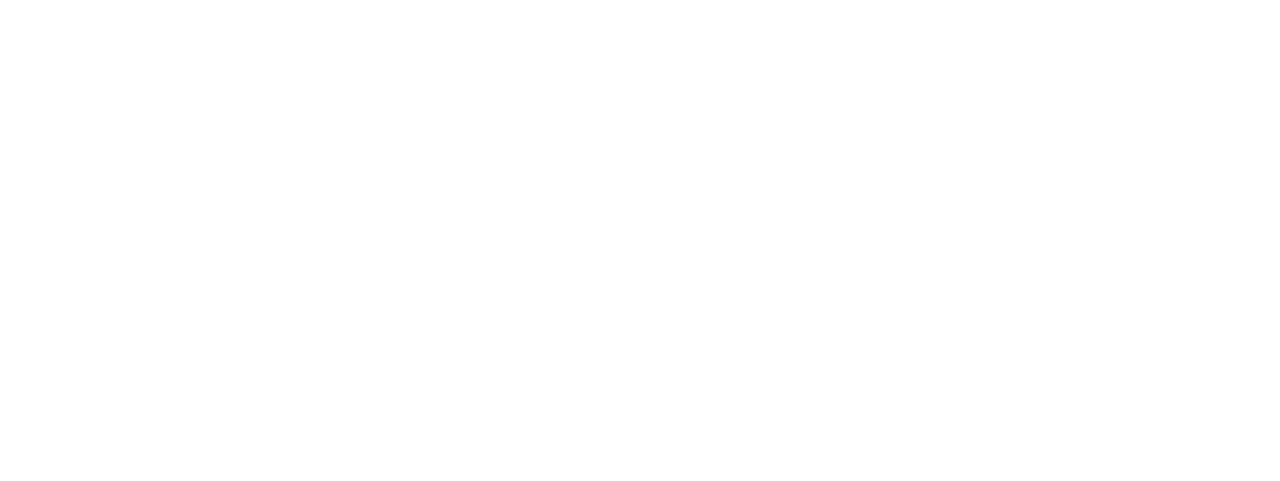
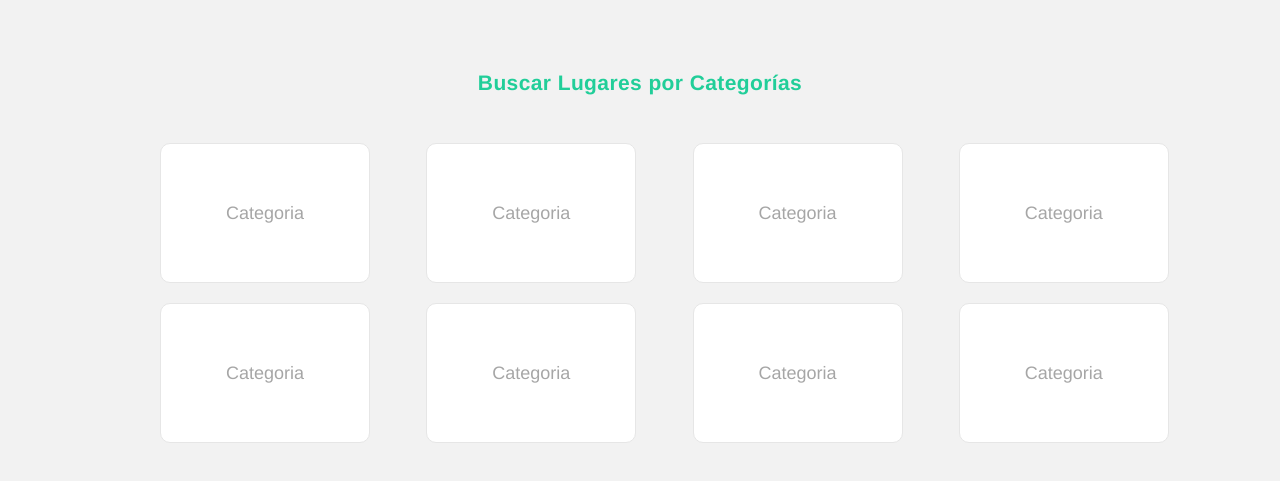
Before and after one commit to CarvajalDev/Angular-6-sitios, an Angular app: page / in a window 1280 px wide. Shown: the part 439-920 px from the top of the page. Before the commit the page ends 800 px from the top, so only its background shows below. Built offline with nearby package versions, Linux system fonts and the light colour scheme; no server answers; a web font is replaced by a local one.

Commit message:
diseño de categories component

```diff
--- a/src/app/app.module.ts
+++ b/src/app/app.module.ts
@@ -14,6 +14,7 @@
 import { SitiosCiudadesComponent } from './sitios-ciudades/sitios-ciudades.component';
 
 import { NgbModule } from '@ng-bootstrap/ng-bootstrap';
+import { CategoriesComponent } from './categories/categories.component';
 
 
 
@@ -27,7 +28,8 @@
     DetailsComponent,
     HomeComponent,
     SitioComponent,
-    SitiosCiudadesComponent
+    SitiosCiudadesComponent,
+    CategoriesComponent
   ],
   imports: [
     BrowserModule,
--- /dev/null
+++ b/src/app/categories/categories.component.html
@@ -0,0 +1,43 @@
+<section id="lugar" class="light-bg">
+  <div class="container">
+    <div class="row">
+      <div class="col-lg-12 text-center">
+        <div class="section-title">
+          <h2>Buscar Lugares por Categorías</h2>
+        </div>
+      </div>
+    </div>
+
+
+    <div class="row espacioAbajo space">
+      <div class="col-md-3">
+        <button type="button" class="btn">Categoria</button>
+      </div>
+      <div class="col-md-3">
+        <button type="button" class="btn">Categoria</button>
+      </div>
+      <div class="col-md-3">
+        <button type="button" class="btn">Categoria</button>
+      </div>
+      <div class="col-md-3">
+        <button type="button" class="btn">Categoria</button>
+      </div>
+    </div>
+    <div class="row space">
+      <div class="col-md-3">
+        <button type="button" class="btn">Categoria</button>
+      </div>
+      <div class="col-md-3">
+        <button type="button" class="btn">Categoria</button>
+      </div>
+      <div class="col-md-3">
+        <button type="button" class="btn">Categoria</button>
+      </div>
+      <div class="col-md-3">
+        <button type="button" class="btn">Categoria</button>
+      </div>
+    </div>
+
+
+  </div>
+</section>
--- /dev/null
+++ b/src/app/categories/categories.component.ts
@@ -0,0 +1,21 @@
+import { Component, OnInit } from '@angular/core';
+import { DataService } from '../services/data.service';
+
+@Component({
+  selector: 'app-categories',
+  templateUrl: './categories.component.html',
+  styleUrls: ['./categories.component.scss']
+})
+export class CategoriesComponent implements OnInit {
+
+  constructor(private data: DataService) { }
+
+  categories$: object;
+
+  ngOnInit() {
+    this.data.getCategories().subscribe(
+      data => this.categories$ = data
+    );
+  }
+
+}
--- a/src/app/home/home.component.html
+++ b/src/app/home/home.component.html
@@ -32,3 +32,5 @@
 </section>
 
 <app-sitios-ciudades></app-sitios-ciudades>
+
+<app-categories></app-categories>
--- a/src/app/services/data.service.ts
+++ b/src/app/services/data.service.ts
@@ -31,4 +31,8 @@
   getCiudades() {
     return this.http.get('http://localhost:3000/ciudades');
   }
+
+  getCategories() {
+    return this.http.get('http://localhost:3000/categorias');
+  }
 }
--- a/src/styles.scss
+++ b/src/styles.scss
@@ -461,7 +461,7 @@
 }
 
 .light-bg {
-  background-color: #f8f8f8;
+  background-color: #f2f2f2;
 }
 
 .overlay-dark:before,
@@ -594,9 +594,6 @@
 
 
 /* BuscApp + Ciudad */
-.espacioAbajo {
-  padding-bottom: 20px;
-}
 
 .item-border {
   border: 1px solid #d6d6d6 !important;
@@ -716,16 +713,19 @@
   padding: 5px 10px;
 }
 
-/* Components */
+/* Botones */
 
 .btn-xl:hover,
 .btn-xl:focus,
 .btn-xl:active,
 .btn-xl.active,
 .open .dropdown-toggle.btn-xl {
-  color: #fff;
-  background-color: #21ce99;
-  border-color: #f6bf01;
+  color: #21ce99;
+  background-color: #fff;
+  border-color: #21ce99;
+  -webkit-box-shadow: 0px 5px 10px 2px rgba(217, 217, 217, 1);
+  -moz-box-shadow: 0px 5px 10px 2px rgba(217, 217, 217, 1);
+  box-shadow: 0px 5px 10px 2px rgba(217, 217, 217, 1);
 }
 
 .btn:hover,
@@ -733,16 +733,23 @@
 .btn:active,
 .btn.active,
 .open .dropdown-toggle.btn {
-  color: #fff;
-  background-color: #21ce99;
-  border-color: #f6bf01;
+  color: #21ce99;
+  background-color: #fff;
+  border-color: #21ce99;
+  -webkit-box-shadow: 0px 5px 10px 2px rgba(217, 217, 217, 1);
+  -moz-box-shadow: 0px 5px 10px 2px rgba(217, 217, 217, 1);
+  box-shadow: 0px 5px 10px 2px rgba(217, 217, 217, 1);
 }
 
 .btn {
   display: inline-block;
-  padding: 8px 20px;
+  /*padding: 8px 20px;*/
+  color: #a6a6a6;
+  background-color: #fff;
+  height: 140px;
+  width: 210px;
   margin-bottom: 0;
-  font-size: 14px;
+  font-size: 18px;
   font-weight: 400;
   line-height: 1.42857143;
   text-align: center;
@@ -756,8 +763,8 @@
   -ms-user-select: none;
   user-select: none;
   background-image: none;
-  border: 1px solid transparent;
-  border-radius: 4px;
+  border: 1px solid #e6e6e6;
+  border-radius: 10px;
 }
 
 .btn-xl {
@@ -816,3 +823,11 @@
 .filled.bad {
   color: #ff1e1e;
 }
+
+.espacioAbajo {
+  padding-bottom: 20px;
+}
+
+.space {
+  padding-left: 75px;
+}
```
Also changed, not shown: src/app/categories/categories.component.scss (added), 1 other file (tests, documents, lock files or other folders).
